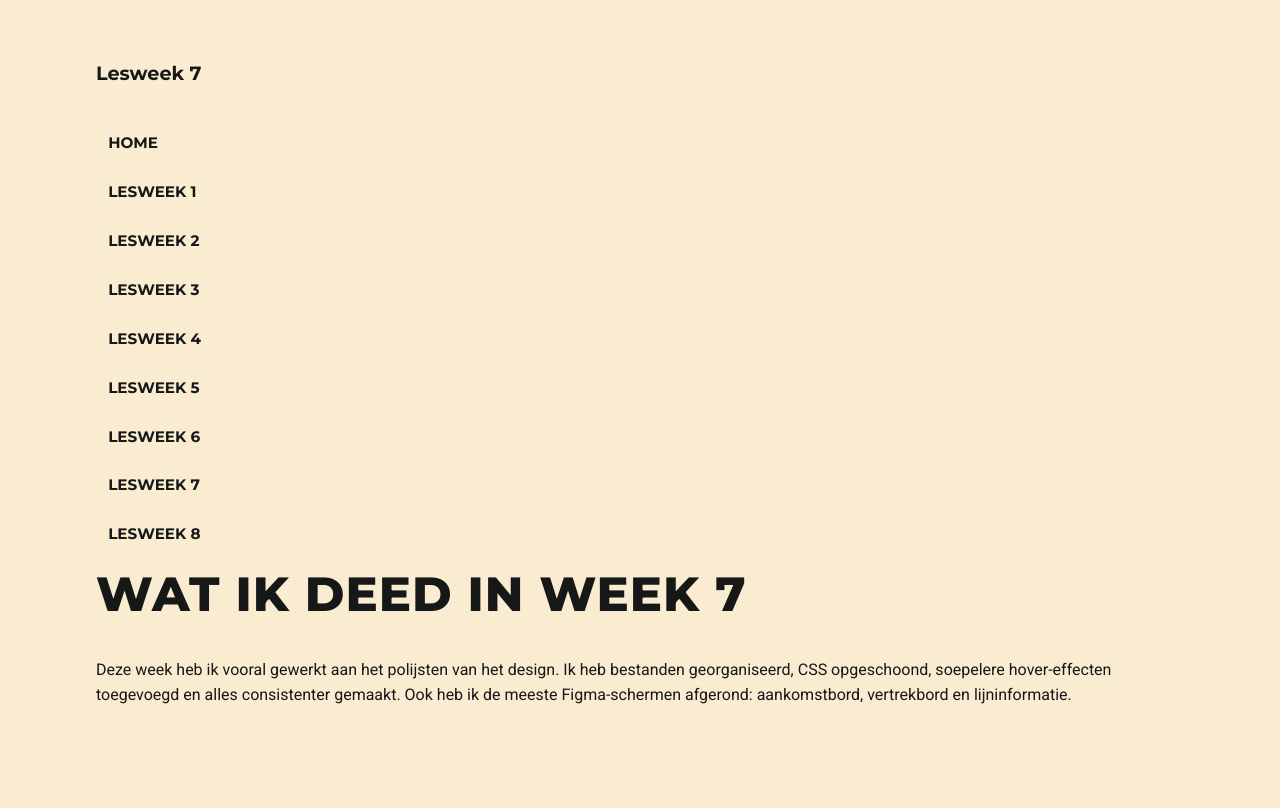
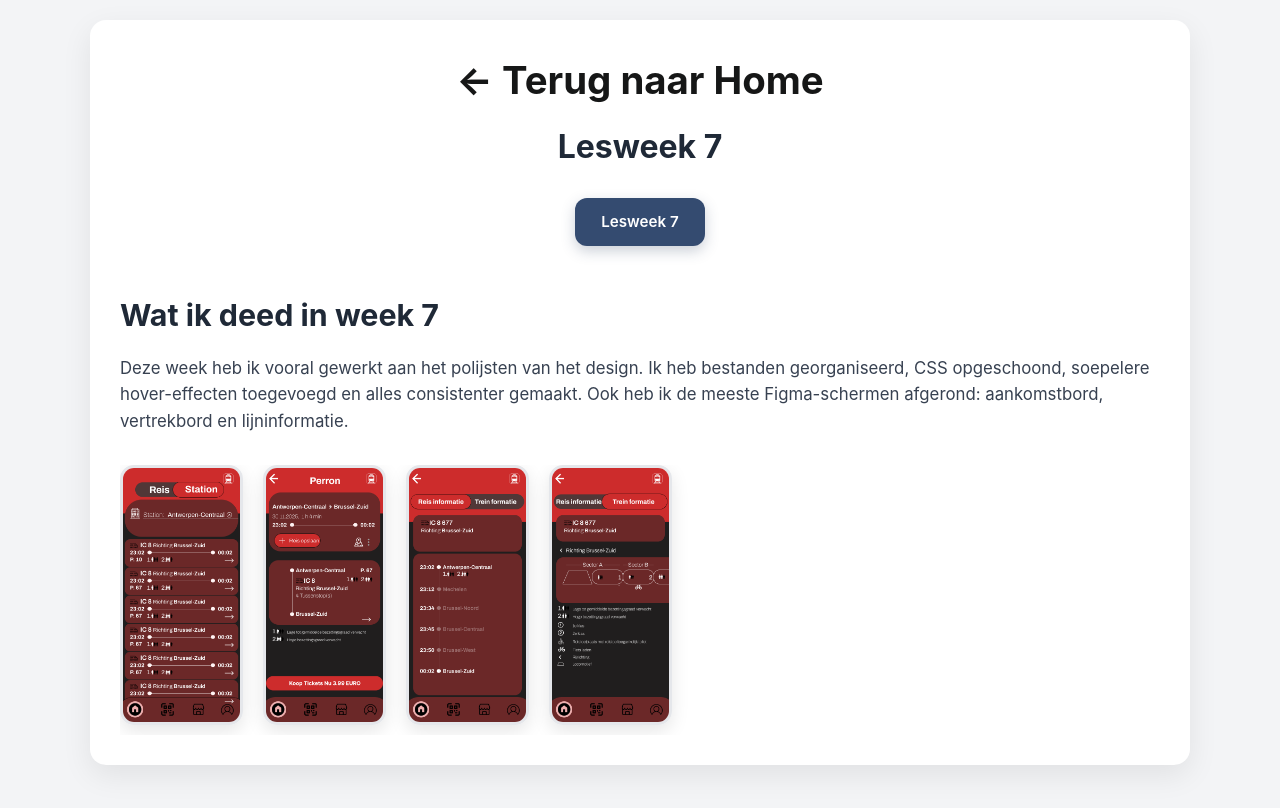
Before and after one commit to MonakingLimhorng/tailwindking, a website: page week7.html in a window 1280 px wide. Drawn offline with Linux system fonts and the light colour scheme; files whose address does not match are found by name.

Commit message:
Add files via upload

```diff
--- a/assets/flexboxes.css
+++ b/assets/flexboxes.css
@@ -1,24 +1,26 @@
-/* Two columns container */
 .two-columns {
     display: flex;
-    gap: 20px; /* ruimte tussen kolommen */
-    flex-wrap: wrap; /* zorgt dat kolommen op kleinere schermen onder elkaar vallen */
-    margin-top: 20px;
+    gap: 20px;
+    margin-top: 25px;
+    flex-wrap: wrap;
 }
 
-/* Column styling */
 .column {
-    flex: 1 1 45%; /* elke kolom neemt min. 45% van de ruimte, flexibel */
-    background-color: #f7f7f7; /* lichte achtergrond voor contrast */
-    padding: 15px;
-    border-radius: 8px;
-    box-shadow: 0 2px 10px rgba(0,0,0,0.05);
-    box-sizing: border-box;
+    flex: 1 1 48%;
+    background: #f9fafb;
+    padding: 18px;
+    border-radius: 12px;
+    box-shadow: 0 4px 15px rgba(0,0,0,0.04);
+    transition: transform 0.25s;
 }
 
-/* Responsive tweaks */
-@media (max-width: 768px) {
+.column:hover {
+    transform: translateY(-4px);
+}
+
+/* Mobile */
+@media(max-width: 768px) {
     .column {
-        flex: 1 1 100%; /* op tablets en mobiel kolommen onder elkaar */
+        flex: 1 1 100%;
     }
 }
--- a/assets/nav.css
+++ b/assets/nav.css
@@ -1,40 +1,66 @@
-/* ----------------------------- */
-/* Vertical Navigation Buttons  */
-/* ----------------------------- */
+/* ===== Horizontal Navigation Bar (Fixed Spacing + Centered) ===== */
 
-.vertical-buttons {
-    font-family: 'Montserrat', sans-serif;
-    text-transform: uppercase;
-    font-weight: 700;
-    list-style: none;
-    padding: 0;
-    margin: 0;
-    display: flex;
-    flex-direction: column;
-    gap: 0.4em; /* space between items */
+nav {
+    width: 100%;
+    margin: 25px 0 45px 0;
 }
 
-/* Each link */
-.vertical-buttons li a {
-    display: block;
-    padding: 0.6em 0.8em; /* cleaner spacing */
-    background-color: transparent;
-    color: #161717;
-    text-decoration: none;
-    border-radius: 6px;
-    font-size: 0.95em;
-    transition: 0.25s ease;
+nav ul {
+    list-style: none;
+    display: flex;
+    justify-content: center;   /* keep centered */
+    align-items: center;
+    gap: 18px;                  /* more spacing */
+    padding: 0;
+    flex-wrap: wrap;            /* prevents pushing outside container */
 }
 
-/* Smooth hover effect */
-.vertical-buttons li a:hover {
-    background-color: #161717;
-    color: #ffffff;
-    text-decoration: none;  /* remove underline, keep clean */
+nav li {
+    margin: 0;
 }
 
-/* Optional: active page style */
-.vertical-buttons li a.active {
-    background-color: #161717;
-    color: #ffffff;
+/* Make all buttons the same width */
+nav a {
+    display: inline-block;
+    padding: 12px 26px;
+    background: #e5e7eb;
+    color: #111827;
+    text-decoration: none;
+    border-radius: 12px;
+    font-weight: 600;
+    font-size: 0.95rem;
+    white-space: nowrap;
+    min-width: 130px;           /* <— fixes uneven width issue */
+    text-align: center;
+    transition: background 0.25s, transform 0.15s, box-shadow 0.2s;
 }
+
+nav a:hover {
+    background: #d1d5db;
+    transform: translateY(-2px);
+    box-shadow: 0 3px 8px rgba(0,0,0,0.10);
+}
+
+nav .active {
+    background: #344b70;
+    color: white;
+    box-shadow: 0 5px 14px rgba(46, 67, 100, 0.25);
+}
+
+/* ===== Mobile tweaks ===== */
+@media (max-width: 600px) {
+    nav ul {
+        gap: 12px;
+        overflow-x: auto;
+        justify-content: flex-start;
+        padding-bottom: 5px;
+        flex-wrap: nowrap;      /* horizontal scroll on mobile */
+    }
+
+    nav a {
+        padding: 10px 22px;
+        min-width: 110px;
+        font-size: 0.9rem;
+        white-space: nowrap;
+    }
+}
--- a/assets/styles.css
+++ b/assets/styles.css
@@ -1,121 +1,79 @@
-/* ----------------------------- */
-/* Fonts                        */
-/* ----------------------------- */
-@import url('https://fonts.googleapis.com/css2?family=Roboto:wght@100;300;400;500;700;900&family=Montserrat:wght@200;300;400;500;600;700;800;900&display=swap');
-
-/* ----------------------------- */
-/* Global Reset                 */
-/* ----------------------------- */
+/* ===== Global Reset ===== */
 * {
     margin: 0;
     padding: 0;
     box-sizing: border-box;
 }
 
-/* ----------------------------- */
-/* Body                         */
-/* ----------------------------- */
 body {
-    background-color: #faecd1; /* softer antiquewhite */
-    color: #161717;
-    min-height: 100vh;
-    font-family: 'Roboto', sans-serif;
+    font-family: "Inter", sans-serif;
+    background: #f3f4f6;
+    color: #111827;
     line-height: 1.6;
-    -webkit-font-smoothing: antialiased;
+    padding: 20px;
 }
 
-/* ----------------------------- */
-/* Header                       */
-/* ----------------------------- */
-header {
-    background-color: transparent;
-    font-family: 'Montserrat', sans-serif;
-    padding: 1em 0;
+/* Container layout */
+.container {
+    max-width: 1100px;
+    margin: auto;
+    background: #ffffff;
+    padding: 30px;
+    border-radius: 16px;
+    box-shadow: 0 10px 30px rgba(0,0,0,0.08);
+    animation: fadeIn 0.4s ease;
 }
 
-/* ----------------------------- */
-/* Text Elements                */
-/* ----------------------------- */
-pre {
-    overflow: auto;
-    font-size: 0.75em;
-    background: #fff;
-    padding: 1em;
-    border-radius: 8px;
-    border: 1px solid #ddd;
+/* Header */
+.title {
+    font-size: 2rem;
+    font-weight: 700;
+    color: #1f2937;
+    margin-bottom: 20px;
+    text-align: center;
 }
 
-h1, h2, h3 {
-    font-family: 'Montserrat', sans-serif;
+/* Page fade */
+@keyframes fadeIn {
+    from { opacity: 0; transform: translateY(10px); }
+    to   { opacity: 1; transform: translateY(0); }
 }
 
-h1 {
-    text-transform: uppercase;
-    font-weight: 800;
-    letter-spacing: 2px;
+/* ============================= */
+/*         IMAGE STYLING         */
+/* ============================= */
+
+/* Grid container for horizontal layout */
+.image-row {
+    display: flex;
+    gap: 20px;
+    margin-top: 30px;
+    overflow-x: auto;
+    padding-bottom: 10px;
 }
 
-h2 {
-    font-weight: 600;
+/* Each image */
+.image-row img {
+    height: 260px;
+    width: auto;
+    border-radius: 14px;
+    border: 3px solid #e5e7eb;        /* light grey border */
+    box-shadow: 0 6px 18px rgba(0,0,0,0.10);
+    transition: transform 0.2s ease, box-shadow 0.2s ease;
 }
 
-h3 {
-    text-transform: uppercase;
-    font-weight: 700;
-    margin-top: 1.5em;
+/* Hover effect */
+.image-row img:hover {
+    transform: translateY(-4px);
+    box-shadow: 0 12px 24px rgba(0,0,0,0.15);
+    border-color: #3b82f6;            /* cool blue highlight */
 }
 
-/* ----------------------------- */
-/* Links                        */
-/* ----------------------------- */
-a {
-    font-weight: bold;
-    text-decoration: none;
-    transition: 0.25s ease;
-    padding: 0.15em 0.25em;
-    border-radius: 4px;
+/* Optional: smooth scrollbar */
+.image-row::-webkit-scrollbar {
+    height: 8px;
 }
-
-a:hover {
-    background-color: #161717;
-    color: #ffffff;
+.image-row::-webkit-scrollbar-thumb {
+    background: #cbd5e1;
+    border-radius: 8px;
 }
-
-/* ----------------------------- */
-/* Container                    */
-/* ----------------------------- */
-.container {
-    max-width: 85vw;
-    margin-inline: auto;
-    padding-bottom: 3em;
-}
-
-.title {
-    font-family: 'Montserrat', sans-serif;
-    font-size: 1.2em;
-    font-weight: 700;
-    text-transform: capitalize;
-    margin-top: 2em;
-    margin-bottom: 0.75em;
-}
-
-/* ----------------------------- */
-/* Responsive Improvements      */
-/* ----------------------------- */
-@media (max-width: 600px) {
-    .container {
-        max-width: 92vw;
-    }
-
-    h1 {
-        font-size: 1.6em;
-    }
-
-    h2 {
-        font-size: 1.3em;
-    }
-
-    pre {
-        font-size: 0.8em;
-    }
-}
--- a/assets/typography.css
+++ b/assets/typography.css
@@ -1,29 +1,12 @@
-/* Paragraphs */
-p {
-    margin-top: 0.5em;
-    line-height: 1.6;           /* maakt tekst makkelijker leesbaar */
-    font-size: 1em;
-    color: #161717;             /* donkere tekst voor contrast */
-    font-family: 'Roboto', sans-serif;
+h1 {
+    font-size: 1.9rem;
+    font-weight: 700;
+    margin-bottom: 15px;
+    color: #1f2937;
 }
 
-/* Main headings */
-h1 {
-    font-size: 3em;
-    font-weight: 800;            /* extrabold */
-    font-family: 'Montserrat', sans-serif;
-    margin-bottom: 0.5em;
-    color: #161717;
-    text-transform: uppercase;   /* past bij jouw stijl */
-    letter-spacing: 1px;
+p {
+    font-size: 1.05rem;
+    margin-bottom: 15px;
+    color: #374151;
 }
-
-/* Subheadings */
-h2 {
-    font-size: 1.5em;
-    font-weight: 700;            /* bold */
-    font-family: 'Montserrat', sans-serif;
-    opacity: 0.6;                /* iets subtieler dan h1 */
-    margin-bottom: 0.5em;
-    letter-spacing: 0.5px;
-}
--- a/week7.html
+++ b/week7.html
@@ -4,36 +4,53 @@
   <meta charset="UTF-8" />
   <meta name="viewport" content="width=device-width, initial-scale=1.0" />
   <title>Lesweek 7</title>
+
+  <!-- Tailwind build -->
   <link href="./dist/output.css" rel="stylesheet">
+
+  <!-- Your custom CSS -->
   <link rel="stylesheet" href="assets/styles.css">
   <link rel="stylesheet" href="assets/flexboxes.css">
   <link rel="stylesheet" href="assets/nav.css">
   <link rel="stylesheet" href="assets/typography.css">
 </head>
+
 <body>
   <div class="container">
 
-        <header class="title">Lesweek 7</header>
+    <header class="title">
+      <a href="index.html" style="text-decoration:none; color:#161717; font-size:1.2em;">
+        &#8592; Terug naar Home
+      </a>
+      <div style="margin-top:10px;">Lesweek 7</div>
+    </header>
 
     <nav>
       <ul class="vertical-buttons">
-                <li><a href="index.html">Home</a></li>
-                <li><a href="week1.html">Lesweek 1</a></li>
-                <li><a href="week2.html">Lesweek 2</a></li>
-                <li><a href="week3.html">Lesweek 3</a></li>
-                <li><a href="week4.html">Lesweek 4</a></li>
-                <li><a href="week5.html">Lesweek 5</a></li>
-                <li><a href="week6.html">Lesweek 6</a></li>
-                <li><a href="week7.html">Lesweek 7</a></li>
-                <li><a href="week8.html">Lesweek 8</a></li>
+        <li><a href="week7.html" class="active">Lesweek 7</a></li>
       </ul>
     </nav>
 
     <main>
       <h1>Wat ik deed in week 7</h1>
-            <p>
-                Deze week heb ik vooral gewerkt aan het polijsten van het design. Ik heb bestanden georganiseerd, CSS opgeschoond, soepelere hover-effecten toegevoegd en alles consistenter gemaakt. Ook heb ik de meeste Figma-schermen afgerond: aankomstbord, vertrekbord en lijninformatie.
+
+      <p class="mt-2 mb-4">
+        Deze week heb ik vooral gewerkt aan het polijsten van het design. Ik heb bestanden georganiseerd,
+        CSS opgeschoond, soepelere hover-effecten toegevoegd en alles consistenter gemaakt.
+        Ook heb ik de meeste Figma-schermen afgerond: aankomstbord, vertrekbord en lijninformatie.
       </p>
+
+      <!-- 📸 IMAGE GRID -->
+      <div class="image-row">
+    <img src="../BP_HTML_09TWND-main/images/Scherm 1.png.png">
+    <img src="../BP_HTML_09TWND-main/images/Scherm 2.png.png">
+    <img src="../BP_HTML_09TWND-main/images/Scherm 3.png.png">
+    <img src="../BP_HTML_09TWND-main/images/Scherm 4.png.png">
+</div>
+
+
+      <!-- END GRID -->
+
     </main>
 
   </div>
```
Also changed, not shown: assets/forms.css (+20 -45 lines), assets/modal.css (+17 -64 lines), index.html (+1 -2 lines), week1.html (+14 -15 lines), week2.html (+14 -16 lines), week3.html (+5 -10 lines), week4.html (+5 -10 lines), week5.html (+5 -10 lines), week6.html (+5 -10 lines), week8.html (+9 -11 lines), images/Scherm 1.png.png (added), images/Scherm 2.png.png (added), images/Scherm 3.png.png (added), images/Scherm 4.png.png (added). Lines whose indentation alone changed are shown as unchanged.
